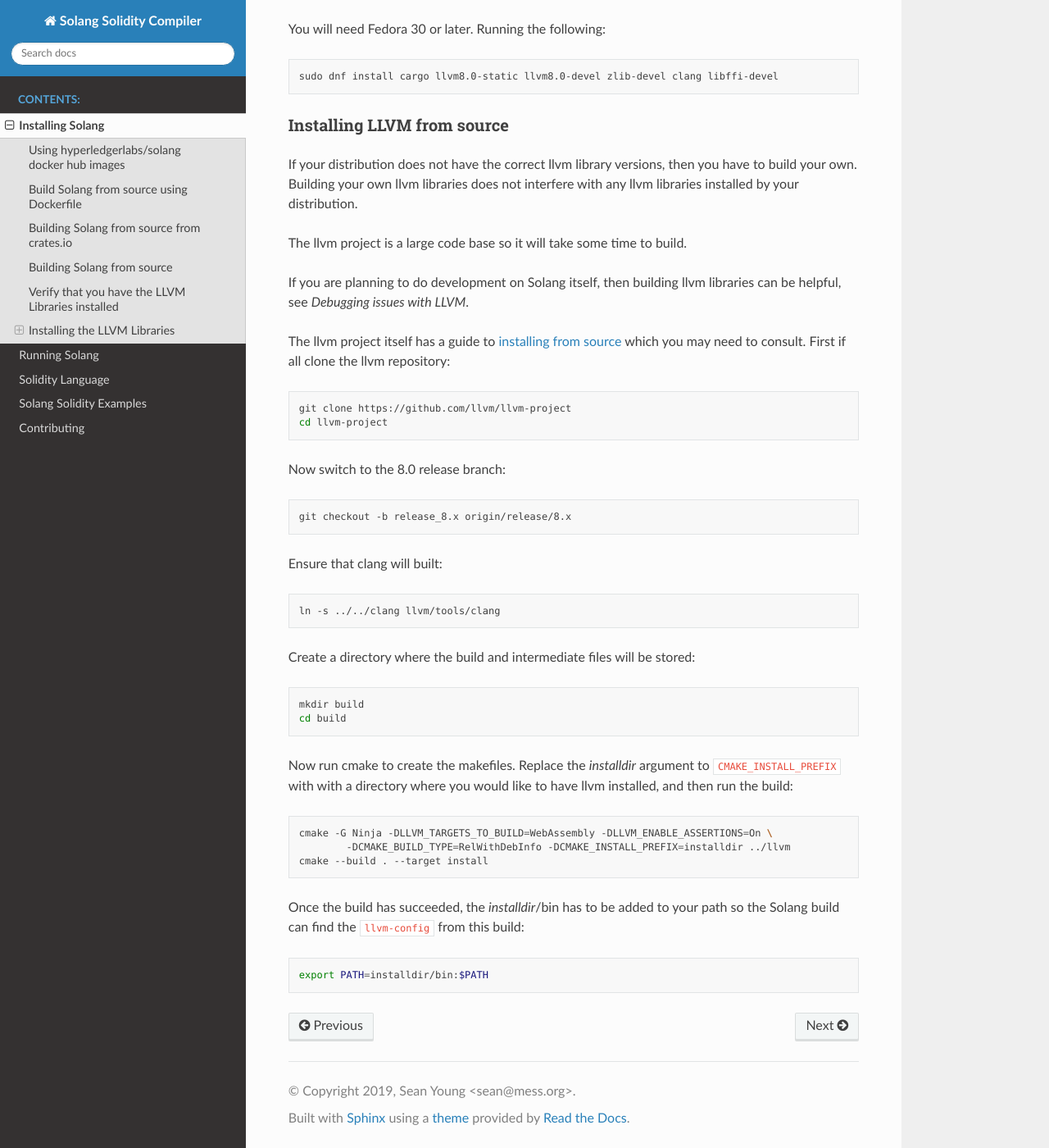
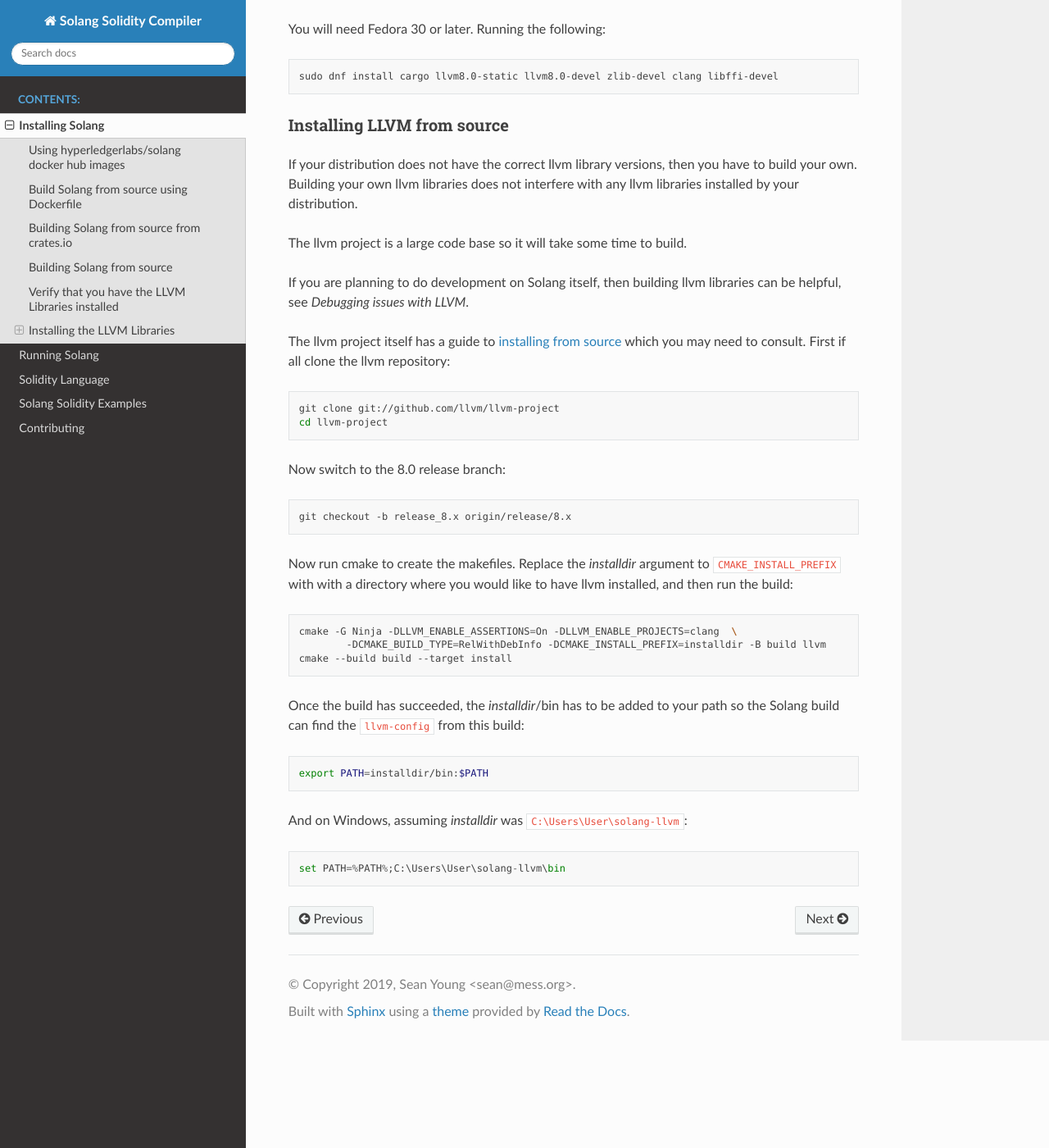
Before and after one commit to hyperledger-solang/solang, a Sphinx documentation site: the page built from docs/installing.rst, in a window 1280 px wide and 1400 px high, scrolled down 2649 px. Shown: the whole window at 82% size. Built offline with Sphinx 7.4.7 and the Read the Docs theme 2.0.0, drawn with Linux system fonts in a browser that asks for light colours.

Commit message:
Make compile steps work on Windows
Signed-off-by: Sean Young <sean@mess.org>

```diff
--- a/docs/installing.rst
+++ b/docs/installing.rst
@@ -155,7 +155,7 @@
 
 .. code-block:: bash
 
-	git clone https://github.com/llvm/llvm-project
+	git clone git://github.com/llvm/llvm-project
 	cd llvm-project
 
 Now switch to the 8.0 release branch:
@@ -164,26 +164,13 @@
 
 	git checkout -b release_8.x origin/release/8.x
 
-Ensure that clang will built:
-
-.. code-block:: bash
-
-	ln -s ../../clang llvm/tools/clang
-
-Create a directory where the build and intermediate files will be stored:
-
-.. code-block:: bash
-
-	mkdir build
-	cd build
-
 Now run cmake to create the makefiles. Replace the *installdir* argument to ``CMAKE_INSTALL_PREFIX`` with with a directory where you would like to have llvm installed, and then run the build:
 
 .. code-block:: bash
 
-	cmake -G Ninja -DLLVM_TARGETS_TO_BUILD=WebAssembly -DLLVM_ENABLE_ASSERTIONS=On \
-		-DCMAKE_BUILD_TYPE=RelWithDebInfo -DCMAKE_INSTALL_PREFIX=installdir ../llvm
-	cmake --build . --target install
+	cmake -G Ninja -DLLVM_ENABLE_ASSERTIONS=On -DLLVM_ENABLE_PROJECTS=clang  \
+		-DCMAKE_BUILD_TYPE=RelWithDebInfo -DCMAKE_INSTALL_PREFIX=installdir -B build llvm
+	cmake --build build --target install
 
 Once the build has succeeded, the *installdir*/bin has to be added to your path so the
 Solang build can find the ``llvm-config`` from this build:
@@ -191,3 +178,9 @@
 .. code-block:: bash
 
 	export PATH=installdir/bin:$PATH
+
+And on Windows, assuming *installdir* was ``C:\Users\User\solang-llvm``:
+
+.. code-block::
+
+	set PATH=%PATH%;C:\Users\User\solang-llvm\bin
```
